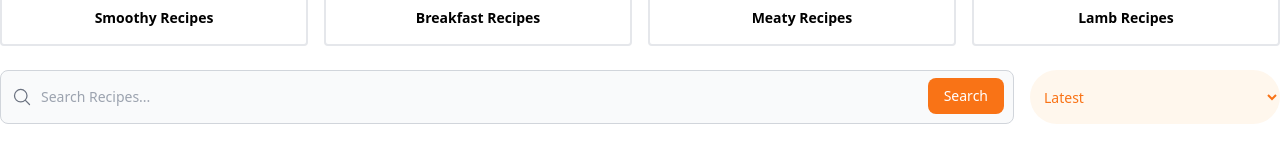
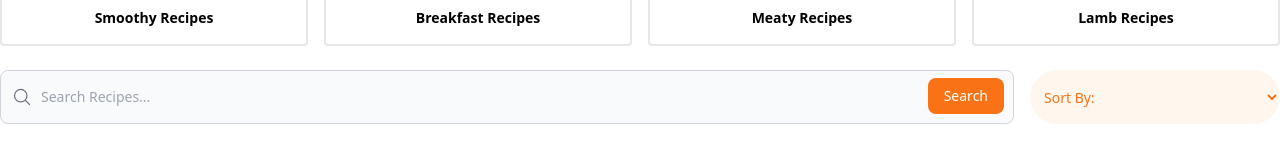
Before and after one commit to Jon-Felipe/Tasty-React, a React (Vite) app: page / in a window 1280 px wide. Shown: the part 646-800 px from the top of the page. Built offline with nearby package versions, Linux system fonts and the light colour scheme; no server answers.

Commit message:
home page handle change and handle submit functions

```diff
--- a/src/pages/Home.tsx
+++ b/src/pages/Home.tsx
@@ -1,7 +1,10 @@
 import { useEffect } from 'react';
 import { useDispatch, useSelector } from 'react-redux';
 import { AppDispatch, RootState } from '../store';
-import { getAllRecipes } from '../features/allRecipes/recipeSlice';
+import {
+  getAllRecipes,
+  handleChange,
+} from '../features/allRecipes/recipeSlice';
 
 // components
 import Search from '../components/UI/Search';
@@ -23,9 +26,26 @@ import heroImg from '../assets/hero-img.jpg';
 const Home = () => {
   const dispatch = useDispatch<AppDispatch>();
 
-  const { isLoading, recipes, sort, cuisine, mealType } = useSelector(
+  const { isLoading, recipes, sort, cuisine, mealType, search } = useSelector(
     (state: RootState) => state.recipe
   );
+
+  const handleOnChange = (
+    e:
+      | React.ChangeEvent<HTMLInputElement>
+      | React.ChangeEvent<HTMLSelectElement>
+  ) => {
+    const name = e.target.name;
+    const value = e.target.value;
+
+    dispatch(handleChange({ name, value }));
+  };
+
+  const handleOnSubmit = (e: React.FormEvent) => {
+    e.preventDefault();
+
+    dispatch(getAllRecipes());
+  };
 
   useEffect(() => {
     dispatch(getAllRecipes());
@@ -68,8 +88,12 @@ const Home = () => {
       </article>
       <article>
         <section className='grid md:grid-cols-[1fr_250px] gap-4 mb-8'>
-          <Search />
-          <Sort />
+          <Search
+            value={search}
+            onChange={handleOnChange}
+            onSubmit={handleOnSubmit}
+          />
+          <Sort value={sort} onChange={handleOnChange} />
         </section>
         <article className='grid md:grid-cols-[200px_1fr] gap-10'>
           <section>
```
